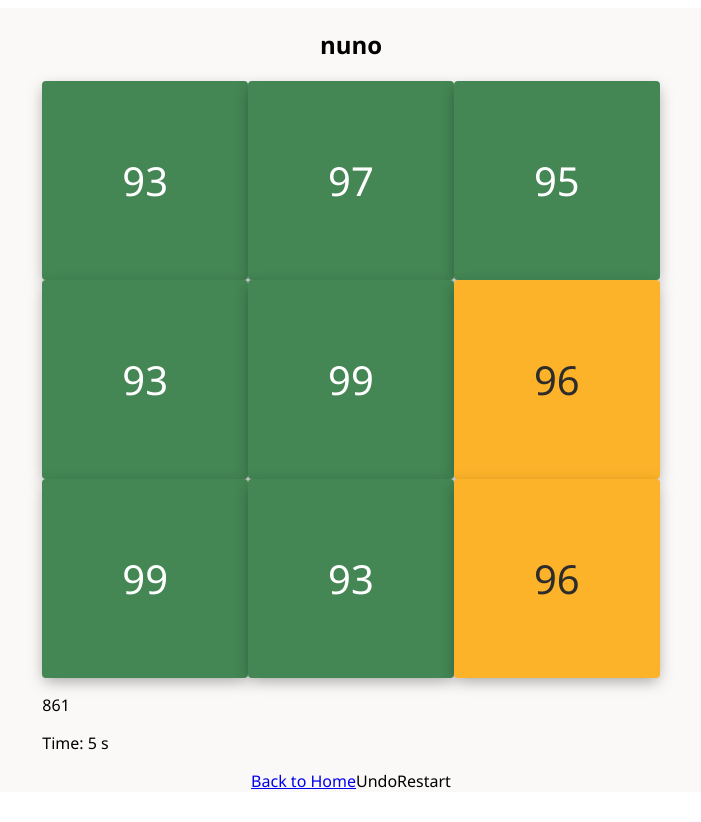
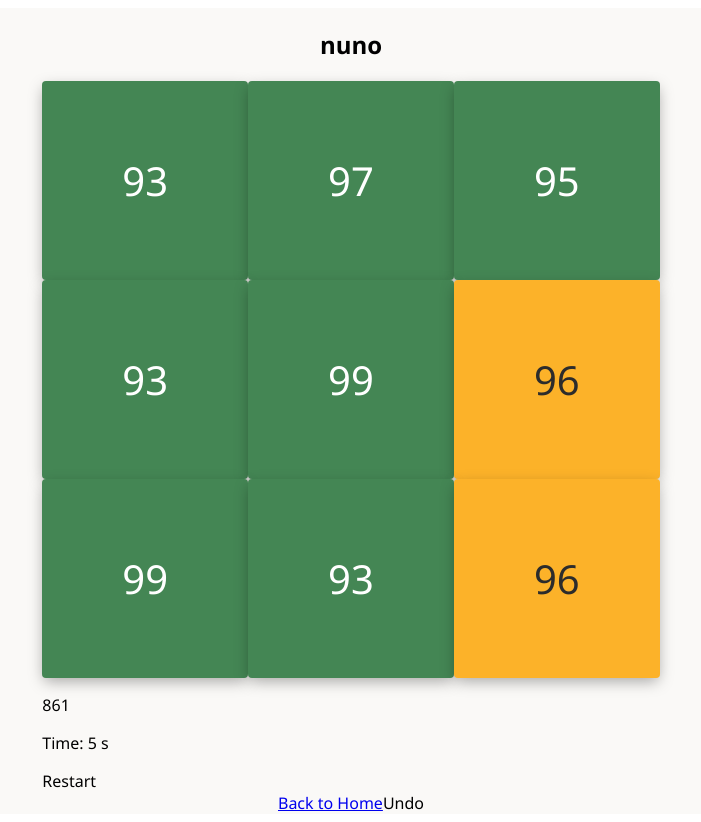
Before and after one commit to samanae/nuco-game, an Angular app: page /tabletop in a window 1280 px wide. Shown: the whole page, without its empty margins (289-990 px from the left). Before the commit the page ends 800 px from the top, so only its background shows below. Built offline with nearby package versions, Linux system fonts and the light colour scheme.

Commit message:
edited README

```diff
--- a/src/app/components/grid/grid.component.html
+++ b/src/app/components/grid/grid.component.html
@@ -12,4 +12,4 @@
     </div>
 </div>
 <p>{{score}}</p>
-<p>Time: {{timePassed}} s</p>
+<p>Time: {{timePassed}} s</p><a (click)="resetGame()">Restart</a>
--- a/src/app/components/grid/grid.component.ts
+++ b/src/app/components/grid/grid.component.ts
@@ -28,6 +28,7 @@ export class GridComponent implements OnInit {
   }
 
   initializeRandomNumbers(): void {
+    this.randomNumbers = []; // clear the array when restarting
     for (let i = 0; i < 9; i++) {
       const randomNum = Math.floor(Math.random() * 10) + 90;
         this.randomNumbers.push(randomNum);
@@ -51,6 +52,12 @@ export class GridComponent implements OnInit {
   endGame(message: string): void {
     clearInterval(this.interval);
     alert(message);
+  }
+
+  resetGame(): void {
+    clearInterval(this.interval);
+    this.initializeRandomNumbers();
+    this.startTimer;
   }
 
   sumValue: number = 0;
--- a/src/app/components/tabletop/tabletop.component.html
+++ b/src/app/components/tabletop/tabletop.component.html
@@ -5,6 +5,6 @@
     <app-grid></app-grid>
     <div class="button-row">
         <a routerLink="/home">Back to Home</a><a (click)="undo()">Undo</a>
-    <a>Restart</a>
+
     </div>
 </div>
```
Also changed, not shown: 1 other file (tests, documents, lock files or other folders).
